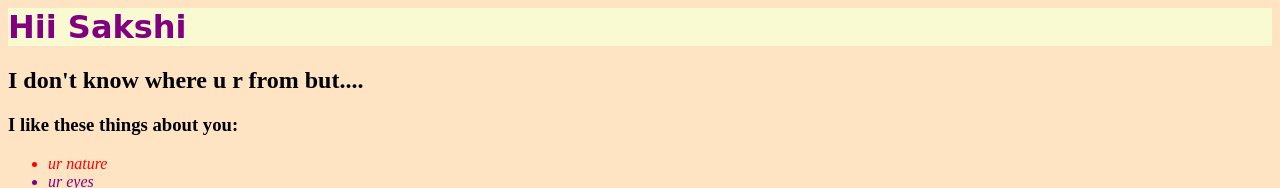
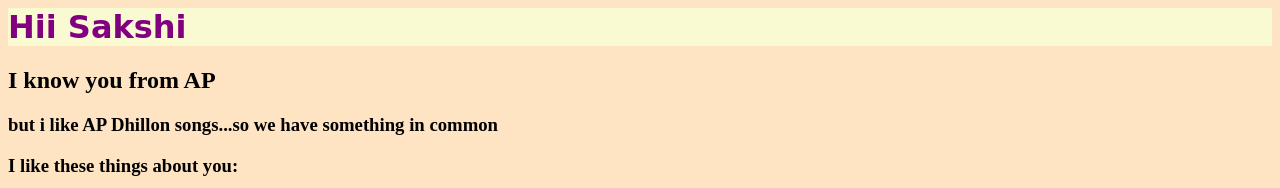
Before and after one commit to gurkiratsingh23/birthday-portfolio, a plain HTML site: page index.html in a window 1280 px wide. Shown: the top 188 px of the page. Drawn offline with Linux system fonts and the light colour scheme.

Commit message:
Update index.html

```diff
--- a/index.html
+++ b/index.html
@@ -1,7 +1,9 @@
 <link rel="stylesheet" href="./style.css" />
 
 <h1>Hii Sakshi </h1>
-<h2>I don't know where u r from but....</h2>
+<h2>I know you from AP</h2>
+
+<h3>but i like AP Dhillon songs...so we have something in common</h3>
 <!-- <img src="https://raw.githubusercontent.com/appbrewery/webdev/main/birthday-cake3.4.jpeg" alt="cake" height="100 "/>
 <hr/>
 <h3>What to bring:</h3>
```
